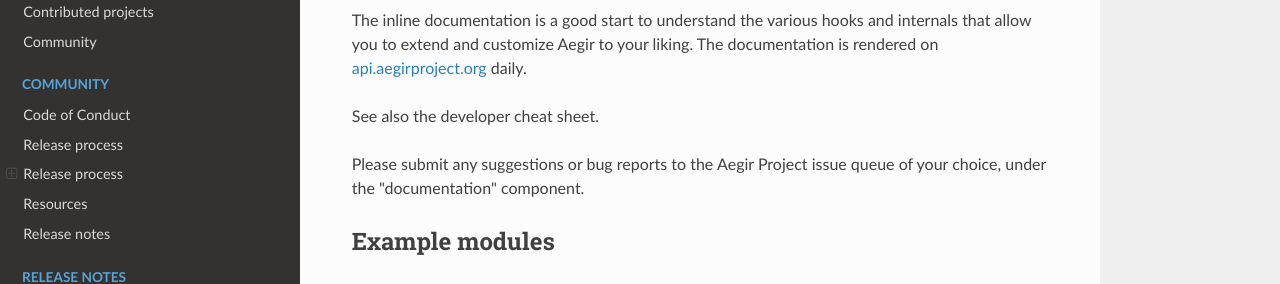
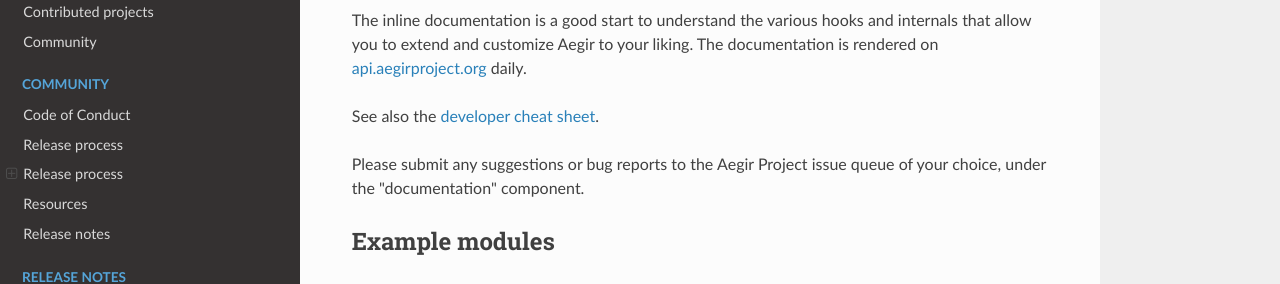
Before and after one commit to aegir-project/documentation, an MkDocs documentation site: the page built from docs/extend.md, in a window 1280 px wide and 1225 px high. Shown: the part 743-1027 px from the top of the window. Built offline with MkDocs 1.6.1, drawn with Linux system fonts in a browser that asks for light colours; nearby versions of some CDN libraries; old or Windows-style settings are respelled for this version of MkDocs; part of the change alters nothing that is shown.

```diff
--- a/docs/extend.md
+++ b/docs/extend.md
@@ -25,7 +25,7 @@ Aegir API documentation
 
 The inline documentation is a good start to understand the various hooks and internals that allow you to extend and customize Aegir to your liking. The documentation is rendered on [api.aegirproject.org](http://api.aegirproject.org) daily.
 
-See also the developer cheat sheet.
+See also the [developer cheat sheet](http://community.aegirproject.org/dev-cheat-sheet/).
 
 Please submit any suggestions or bug reports to the Aegir Project issue queue of your choice, under the "documentation" component.
 
```
